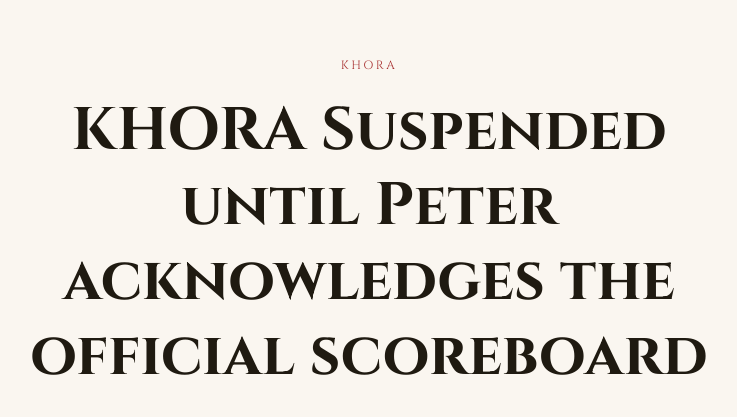
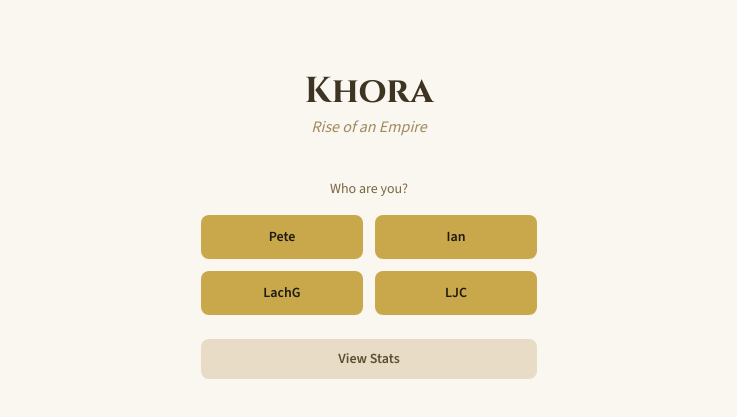
Before and after one commit to lachgeron/khora-online, a React (Vite) app in the folder packages/client/: page / in a window 1280 px wide. Shown: the part 175-592 px from the top of the page, without its empty margins (271-1008 px from the left). Built offline with nearby package versions, Linux system fonts and the light colour scheme.

Commit message:
Update App.tsx
update

```diff
--- a/packages/client/src/App.tsx
+++ b/packages/client/src/App.tsx
@@ -39,7 +39,7 @@
 
 const PLAYER_NAMES = ['Pete', 'Ian', 'LachG', 'LJC'] as const;
 const TIME_BANK_DANGER_SECONDS = 10;
-const HOME_SCREEN_SUSPENDED = true;
+const HOME_SCREEN_SUSPENDED = false;
 
 interface TimeBankDangerOverlayProps {
   active: boolean;
```
